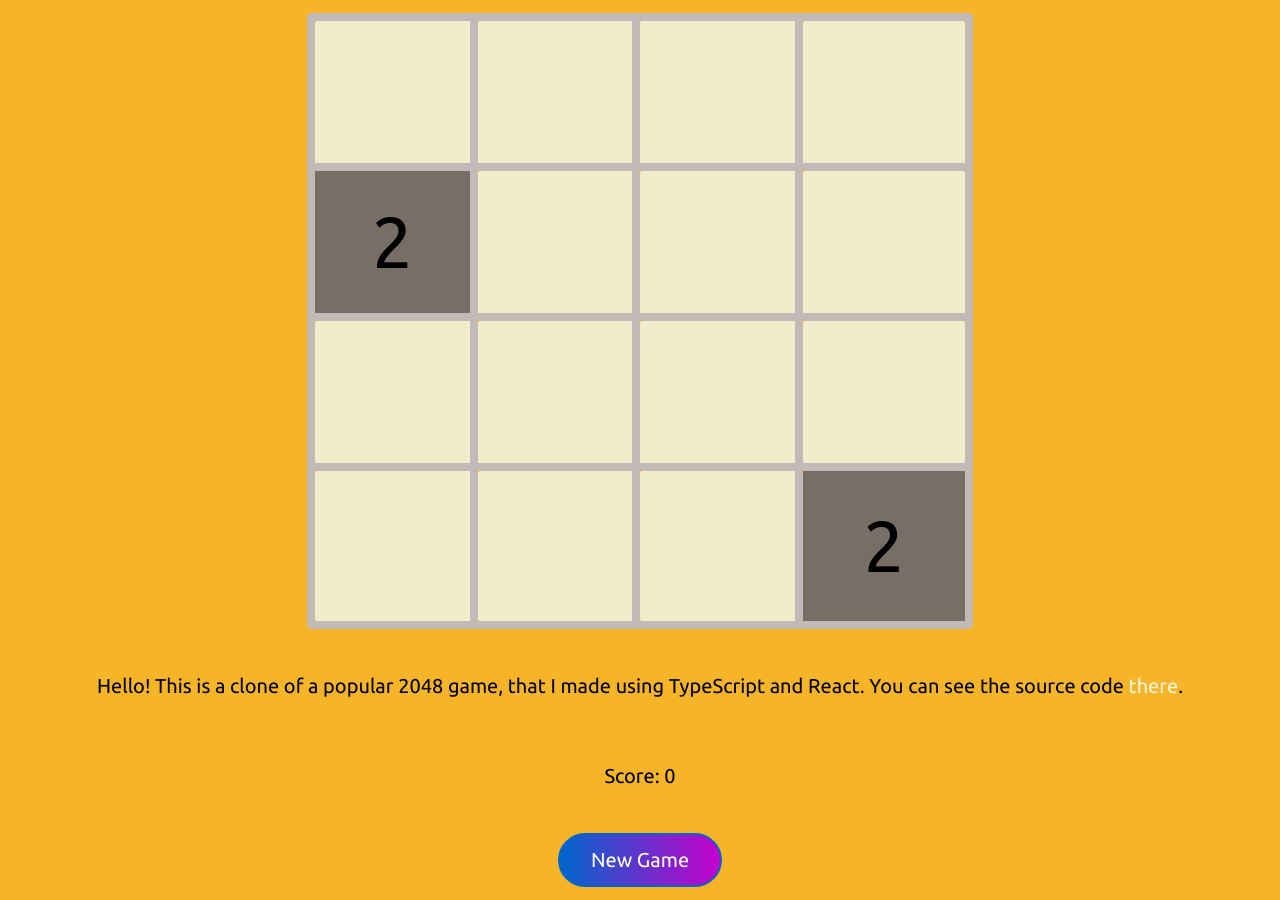
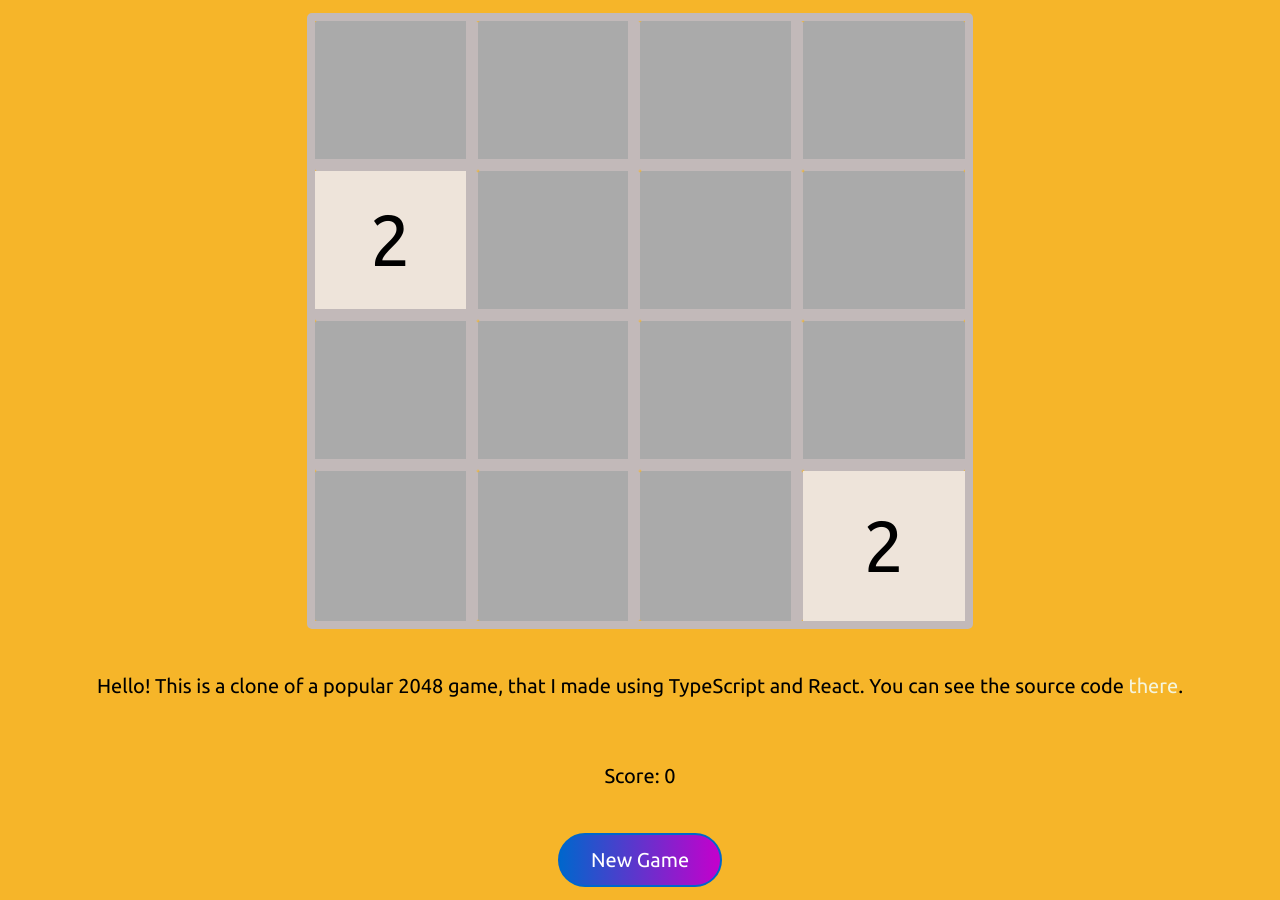
Before and after one commit to Alzamer/2048, a React (Vite) app: page / in a window 1280 px wide. Built offline with nearby package versions, Linux system fonts and the light colour scheme.

Commit message:
Added new styling to the grid

```diff
--- a/src/Cell/styles.module.css
+++ b/src/Cell/styles.module.css
@@ -1,19 +1,16 @@
 .container{
     width: 25%;
     height: 25%;
-    background: rgb(241, 236, 202);
+    background: rgb(170, 170, 170);
     box-sizing: border-box;
-}
-
-.container{
-    border-right: 8px solid rgb(194, 185, 185);
-    border-bottom: 8px solid rgb(194, 185, 185);
+    border-right: 12px solid rgb(194, 185, 185);
+    border-bottom: 12px solid rgb(194, 185, 185);
     border-radius: 2px;
 }
 
 .container:nth-child(4n+4){
     border-right: 0px;
-    border-bottom: 8px solid rgb(194, 185, 185);
+    border-bottom: 12px solid rgb(194, 185, 185);
 }
 
 .container:nth-child(n+13){
--- a/src/Tile/index.tsx
+++ b/src/Tile/index.tsx
@@ -1,19 +1,21 @@
 import styles from './style.module.css'
-
-function Tile({ children } : { children : number}) {
 const colors = {
-    '2': '#776E65',
-    '4': '#776E65',
+  '2': '#EEE4DA',
+  '4': '#EDE0C8',
   '8': '#F2B179',
-    '16': 'F59563',
+  '16': '#F59563',
   '32': '#F67C5F',
   '64': '#F65E3B',
   '128': '#EDCF72',
   '256': '#EDCC61',
   '512': '#EDC850',
   '1024': '#EDC53F',
-    '2028': '#EDC22E',
+  '2048': '#EDC22E',
 }
+
+type typ = keyof typeof colors;
+
+function Tile({ children } : { children : typ}) {
 
   return (
     <div className={styles.container} style={{ background: colors[`${children}`] }}>
```
Lines whose indentation alone changed are shown as unchanged.
